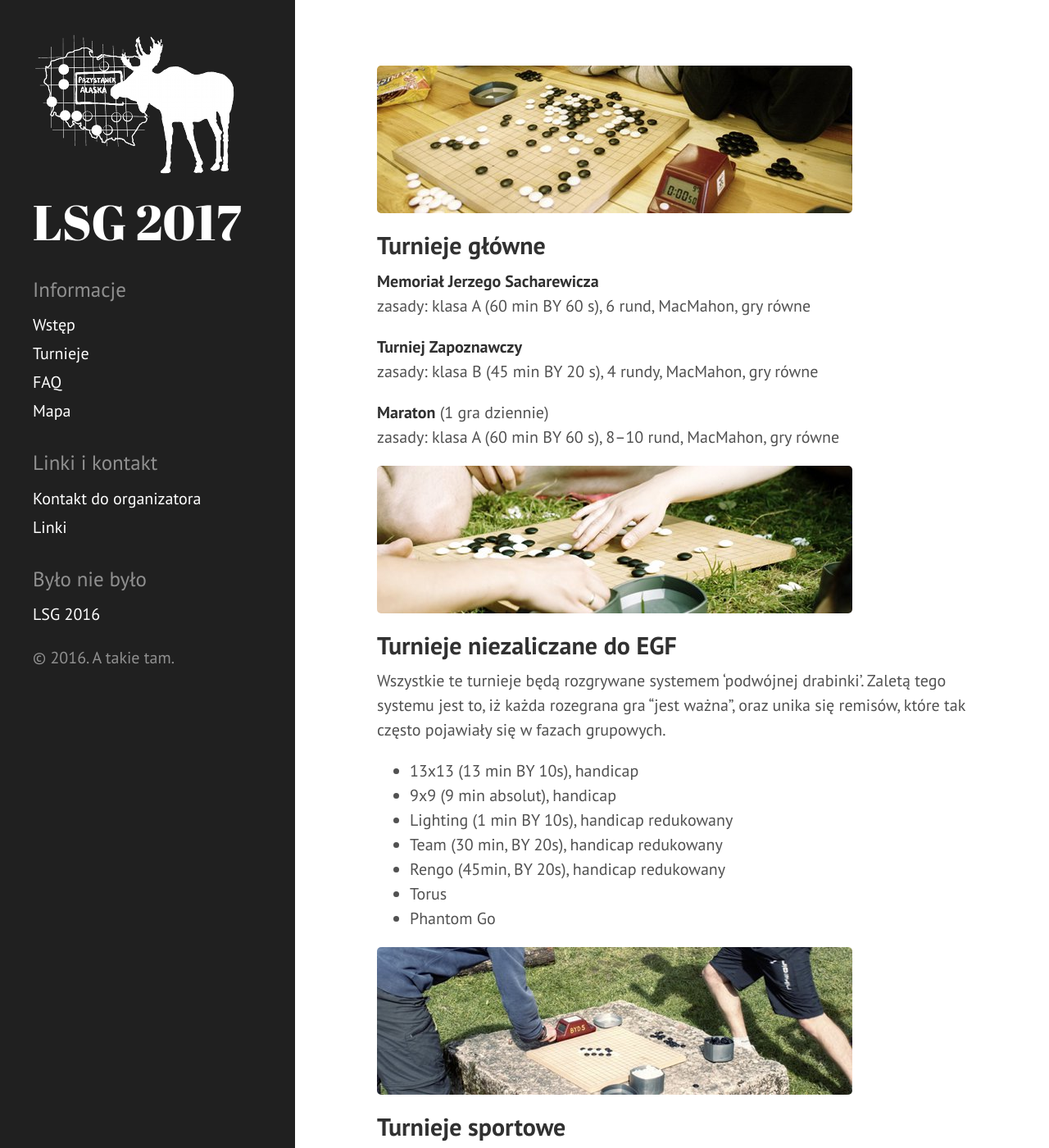
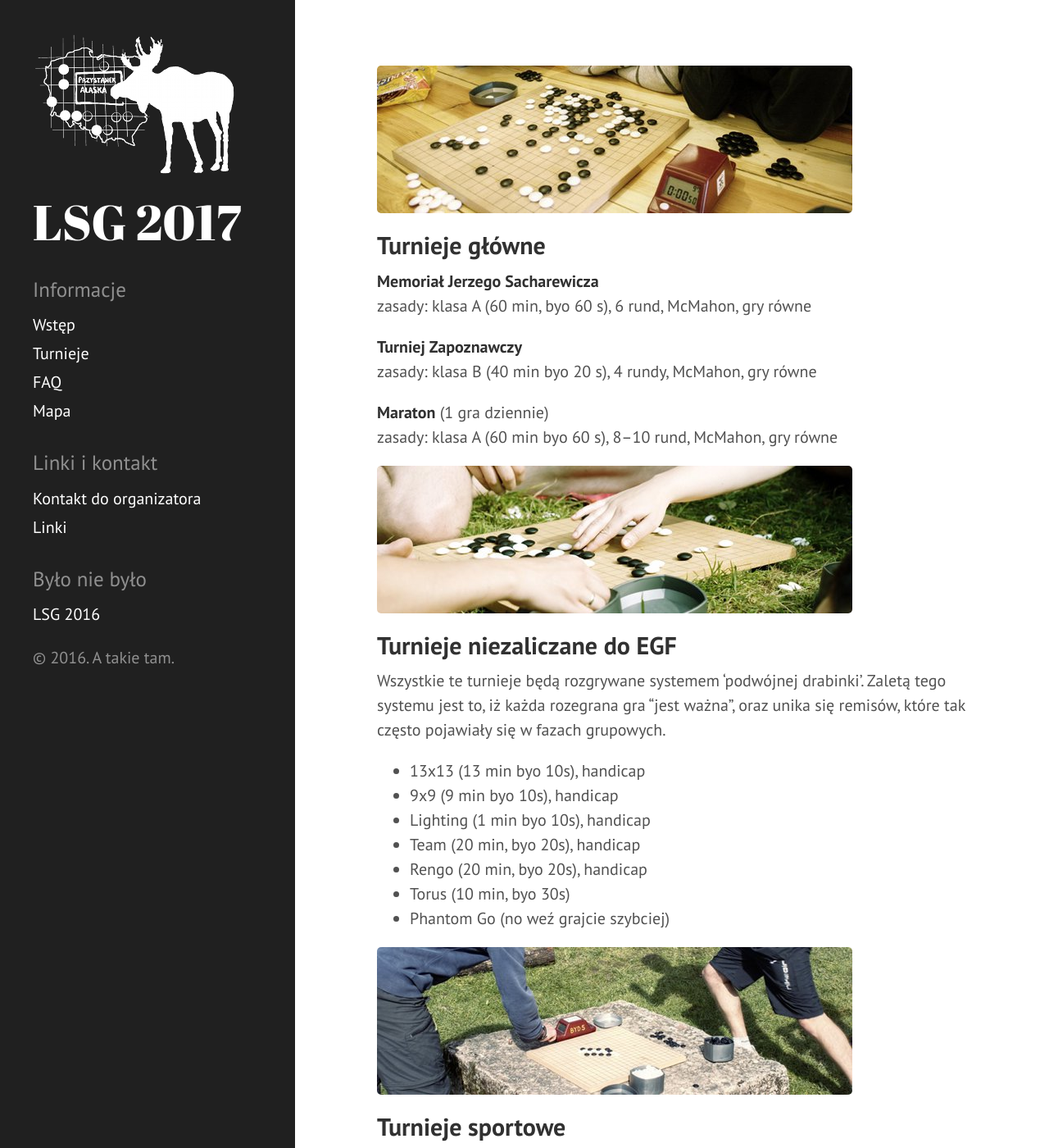
Before and after one commit to tasuki/lsg, a Jekyll site: the page built from turnieje.md, in a window 1280 px wide and 1400 px high. Shown: the whole window at 82% size. Built offline with Jekyll 4.4.1, drawn with Linux system fonts in a browser that asks for light colours.

Commit message:
Sensowniejsze info o turniejach

```diff
--- a/turnieje.md
+++ b/turnieje.md
@@ -8,13 +8,13 @@ title: Turnieje
 ## Turnieje główne
 
 **Memoriał Jerzego Sacharewicza**
-zasady: klasa A (60 min BY 60 s), 6 rund, MacMahon, gry równe
+zasady: klasa A (60 min, byo 60 s), 6 rund, McMahon, gry równe
 
 **Turniej Zapoznawczy**
-zasady: klasa B (45 min BY 20 s), 4 rundy, MacMahon, gry równe
+zasady: klasa B (40 min byo 20 s), 4 rundy, McMahon, gry równe
 
 **Maraton** (1 gra dziennie)
-zasady: klasa A (60 min BY 60 s), 8--10 rund, MacMahon, gry równe
+zasady: klasa A (60 min byo 60 s), 8--10 rund, McMahon, gry równe
 
 ![przystanek alaska](public/go_natura.jpg)
 
@@ -22,13 +22,13 @@ zasady: klasa A (60 min BY 60 s), 8--10 rund, MacMahon, gry równe
 
 Wszystkie te turnieje będą rozgrywane systemem 'podwójnej drabinki'. Zaletą tego systemu jest to, iż każda rozegrana gra "jest ważna", oraz unika się remisów, które tak często pojawiały się w fazach grupowych.
 
-- 13x13 (13 min BY 10s), handicap
-- 9x9 (9 min absolut), handicap
-- Lighting (1 min BY 10s), handicap redukowany
-- Team (30 min, BY 20s), handicap redukowany
-- Rengo (45min, BY 20s), handicap redukowany
-- Torus
-- Phantom Go
+- 13x13 (13 min byo 10s), handicap
+- 9x9 (9 min byo 10s), handicap
+- Lighting (1 min byo 10s), handicap
+- Team (20 min, byo 20s), handicap
+- Rengo (20 min, byo 20s), handicap
+- Torus (10 min, byo 30s)
+- Phantom Go (no weź grajcie szybciej)
 
 ![przystanek alaska](public/drabinka.jpg)
 
```
